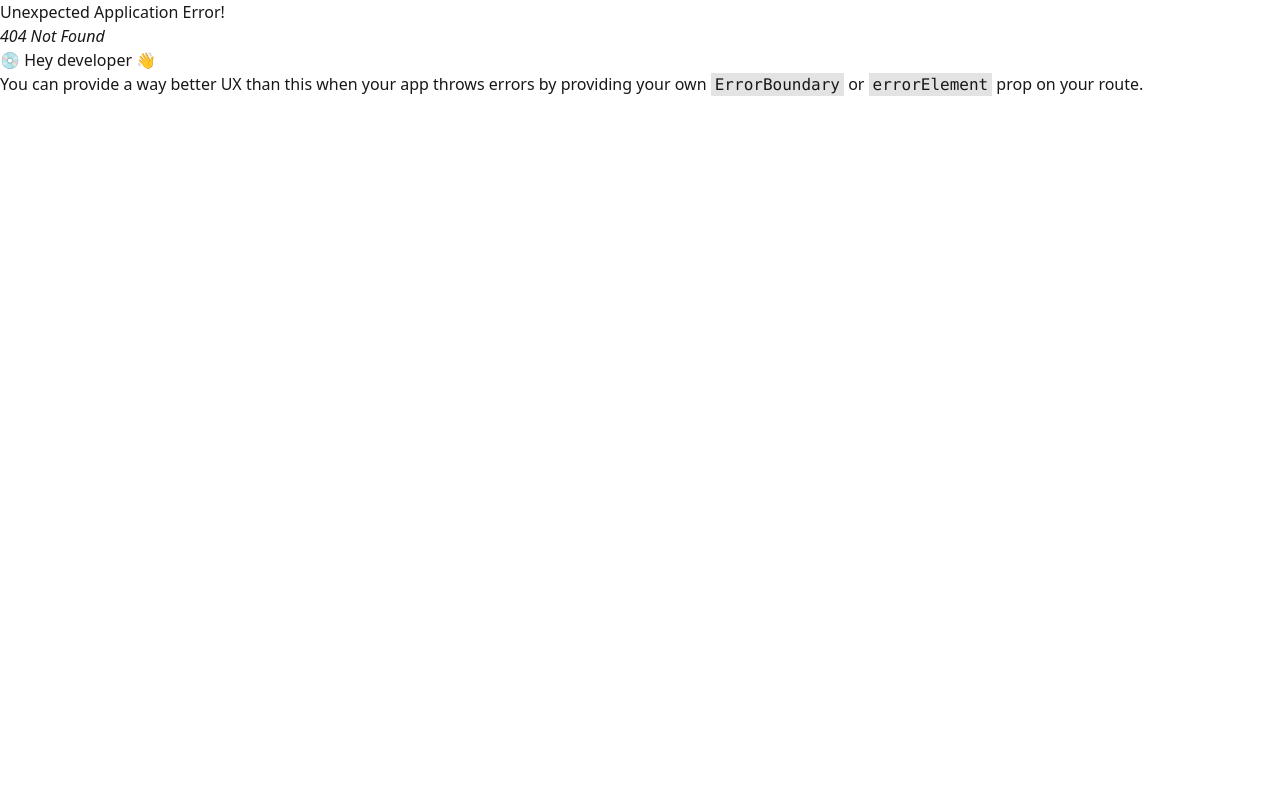
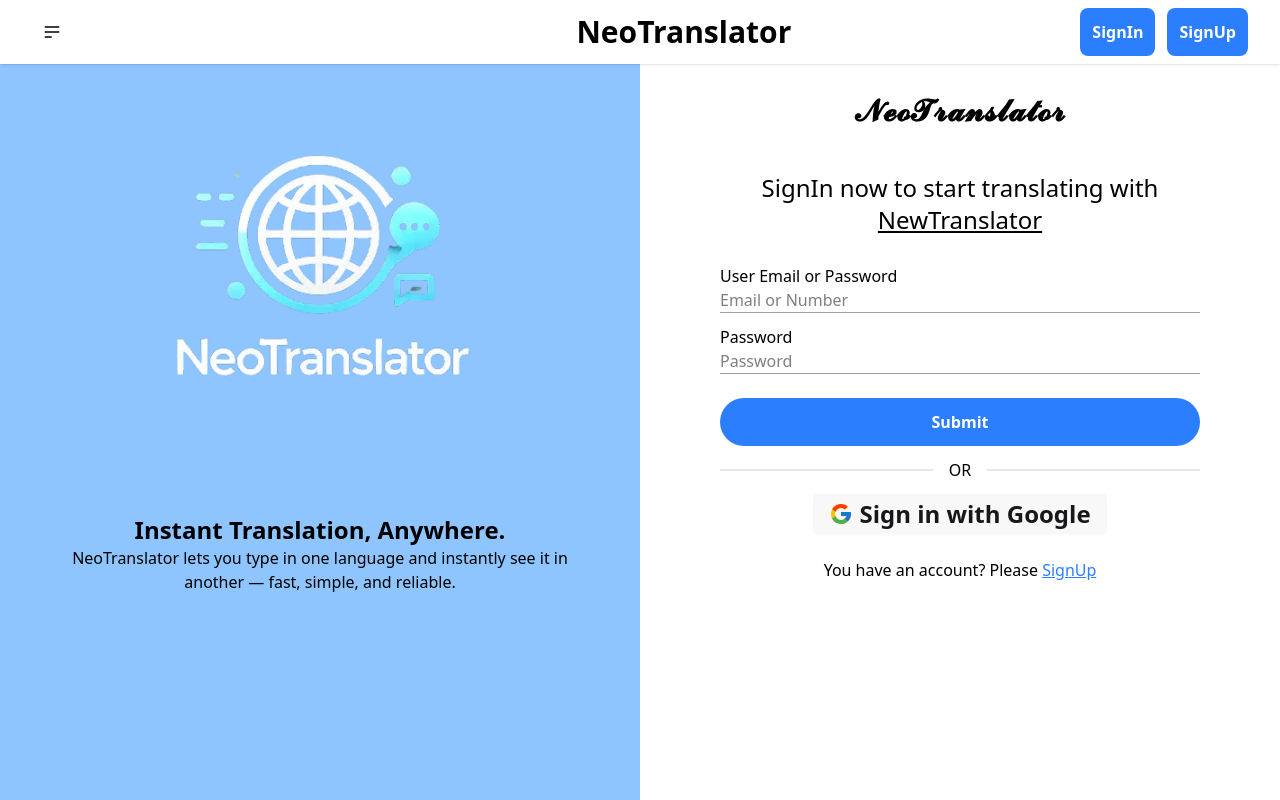
Before and after one commit to md-abu-naim/NeoTranslator-Client, a React (Vite) app: page /signIn in a window 1280 px wide. Before the commit this address had no page. Shown: the top 800 px of the page. Built offline with nearby package versions, Linux system fonts and the light colour scheme.

Commit message:
design signIn page

```diff
--- a/src/Components/Navber.jsx
+++ b/src/Components/Navber.jsx
@@ -37,7 +37,7 @@ const Navber = () => {
                         </ul>
                     </div> :
                         <div className='flex gap-3'>
-                            <button type="submit" className="w-full font-bold bg-blue-500 hover:bg-blue-900 transition duration-300 text-white p-3 rounded-lg">SignIn</button>
+                            <Link to='/signIn' type="submit" className="w-full font-bold bg-blue-500 hover:bg-blue-900 transition duration-300 text-white p-3 rounded-lg">SignIn</Link>
                             <Link to='/signUp' type="submit" className="w-full hidden md:block font-bold bg-blue-500 hover:bg-blue-900 transition duration-300 text-white p-3 rounded-lg">SignUp</Link>
                         </div>
                 }
--- /dev/null
+++ b/src/Components/SignIn.jsx
@@ -0,0 +1,55 @@
+import { useForm } from "react-hook-form";
+import { FcGoogle } from "react-icons/fc";
+import { Link } from "react-router-dom";
+
+const SignIn = () => {
+
+    const {
+            register,
+            handleSubmit,
+            formState: { errors },
+        } = useForm()
+
+        const onSubmit = (data) => console.log(data)
+    return (
+        <div className="flex flex-col lg:flex-row justify-between">
+                    <div className="bg-blue-300 lg:w-[50%] h-[180px] lg:h-screen flex flex-col  items-center">
+                        <img className="lg:h-[450px] h-[200px]" src="/assets/NeoTranslatorLogo.webp" alt="" />
+                        <div className="text-center md:px-12 hidden lg:block">
+                            <h3 className="text-2xl font-bold">Instant Translation, Anywhere.</h3>
+                            <p>
+                                NeoTranslator lets you type in one language and instantly see it in another — fast, simple, and reliable.
+                            </p>
+                        </div>
+                    </div>
+                    <div className="lg:w-[50%] md:px-20 px-5">
+                        <div className="text-center pb-3">
+                            <h1 className="font-bold text-3xl lg:py-7 py-2">𝓝𝓮𝓸𝓣𝓻𝓪𝓷𝓼𝓵𝓪𝓽𝓸𝓻</h1>
+
+                            <h3 className="text-xl md:text-2xl my-4">SignIn now to start translating with <span className="underline">NewTranslator</span></h3>
+                        </div>
+                        <form onSubmit={handleSubmit(onSubmit)} className="space-y-3 text-black" >
+                            <div>
+                                <label>User Email or Password</label>
+                                <input className="w-full outline-none border-b border-gray-400" placeholder="Email or Number" {...register("email", { required: true })} type="text" />
+                            </div>
+                            <div>
+                                <label>Password</label>
+                                <input className="w-full outline-none border-b border-gray-400" placeholder="Password"  {...register("password", { required: true })} type="password" />
+                                {errors.exampleRequired && <span>This field is required</span>}
+                            </div>
+                            <input type="submit" className="w-full font-bold bg-blue-500 hover:bg-blue-900 transition duration-300 text-white p-3 mt-3 rounded-4xl" />
+                        </form>
+
+                        <div className="flex flex-col items-center justify-center">
+                            <div className="divider">OR</div>
+                            <button className="btn border-none flex items-center text-2xl"><FcGoogle /> Sign in with Google</button>
+
+                            <p className="text-center my-6">You have an account? Please <Link to='/signUp' className="underline text-blue-500">SignUp</Link> </p>
+                        </div>
+                    </div>
+                </div>
+    );
+};
+
+export default SignIn;
--- a/src/Components/SignUp.jsx
+++ b/src/Components/SignUp.jsx
@@ -26,7 +26,7 @@ const SignUp = () => {
                 <div className="text-center pb-3">
                     <h1 className="font-bold text-3xl lg:py-7 py-2">𝓝𝓮𝓸𝓣𝓻𝓪𝓷𝓼𝓵𝓪𝓽𝓸𝓻</h1>
 
-                    <h3 className="text-2xl my-4">Welcome to <span className="underline">NewTranslator</span></h3>
+                    <h3 className="text-xl md:text-2xl my-4">SignUp now to start translating with <span className="underline">NewTranslator</span></h3>
                 </div>
                 <form onSubmit={handleSubmit(onSubmit)} className="space-y-3 text-black" >
                     <div className="">
--- a/src/Routers/Router.jsx
+++ b/src/Routers/Router.jsx
@@ -8,6 +8,7 @@ import Contact from "../Pages/Contact/Contact";
 import History from "../Pages/History/History";
 import Terms from "../Pages/Terms/Terms";
 import SignUp from "../Components/SignUp";
+import SignIn from "../Components/SignIn";
 
 
 
@@ -41,6 +42,10 @@ export const router = createBrowserRouter([
             {
                 path: 'signUp',
                 element: <SignUp />
+            },
+            {
+                path: 'signIn',
+                element: <SignIn />
             }
         ]
     },
```
